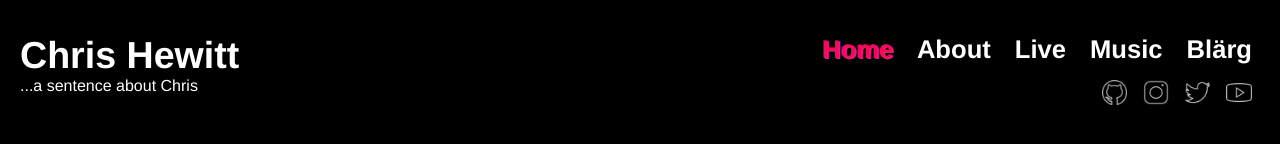
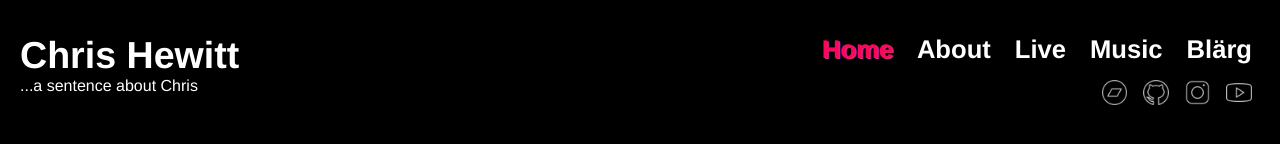
Before and after one commit to Henchworm/the_jazz_music_2_fe, a React (Create React App) app: page / in a window 1280 px wide. Shown: the top 167 px of the page. Built offline with nearby package versions, Linux system fonts and the light colour scheme.

Commit message:
Replace twitter with bandcamp, add links to socials

```diff
--- a/src/components/Header/Header.jsx
+++ b/src/components/Header/Header.jsx
@@ -4,9 +4,9 @@ import './Header.css';
 
 const hamburger = require('../../assets/hamburger.png');
 const hamx = require('../../assets/hamx.png');
+const bandcamp = require('../../assets/bandcamp.png')
 const github = require('../../assets/github.png');
 const insta = require('../../assets/instagram.png');
-const twitter = require('../../assets/twitter.png');
 const youtube = require('../../assets/youtube.png');
 
 function Header() {
@@ -54,10 +54,10 @@ function Header() {
         </div>
         <img onClick={() => setExpanded(!expanded)} className="hamburger" src={expanded ? hamx : hamburger} alt="hamburger menu icon" ref={hamburgRef} />
         <div className="icons">
-          <img src={github} alt="github icon outlined in white"/>
-          <img src={insta} alt="instagram icon outlined in white"/>
-          <img src={twitter} alt="twitter icon outlined in white"/>
-          <img src={youtube} alt="youtube icon outlined in white"/>
+          <a href="https://chrishewitt.bandcamp.com/" target='_blank'  rel="noreferrer"><img src={bandcamp} alt="bandcamp icon outlined in white"/></a>
+          <a href="https://github.com/Henchworm" target='_blank'  rel="noreferrer"><img src={github} alt="github icon outlined in white"/></a>
+          <a href="https://www.instagram.com/golden_bullfrog/" target='_blank'  rel="noreferrer"><img src={insta} alt="instagram icon outlined in white"/></a>
+          <a href="https://www.youtube.com/@hewi5134" target='_blank'  rel="noreferrer"><img src={youtube} alt="youtube icon outlined in white"/></a>
         </div>
       </div>
     </nav>
```
Also changed, not shown: src/assets/bandcamp.png (added), src/assets/twitter.png (deleted).
